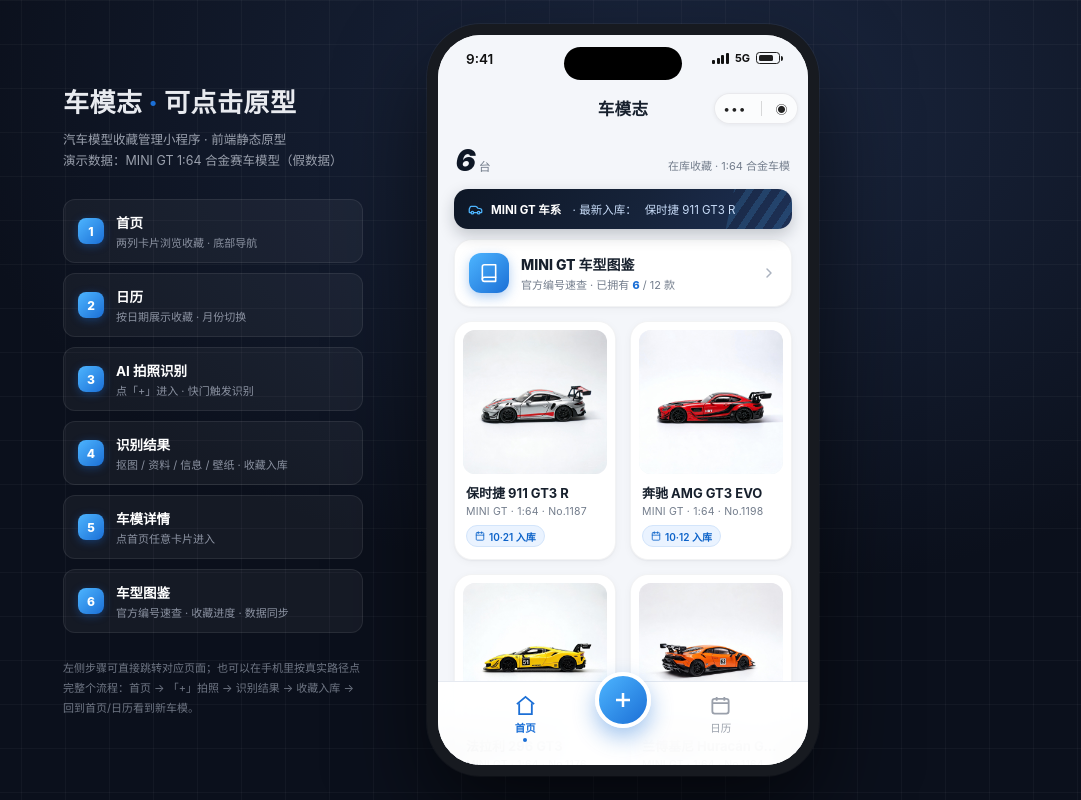
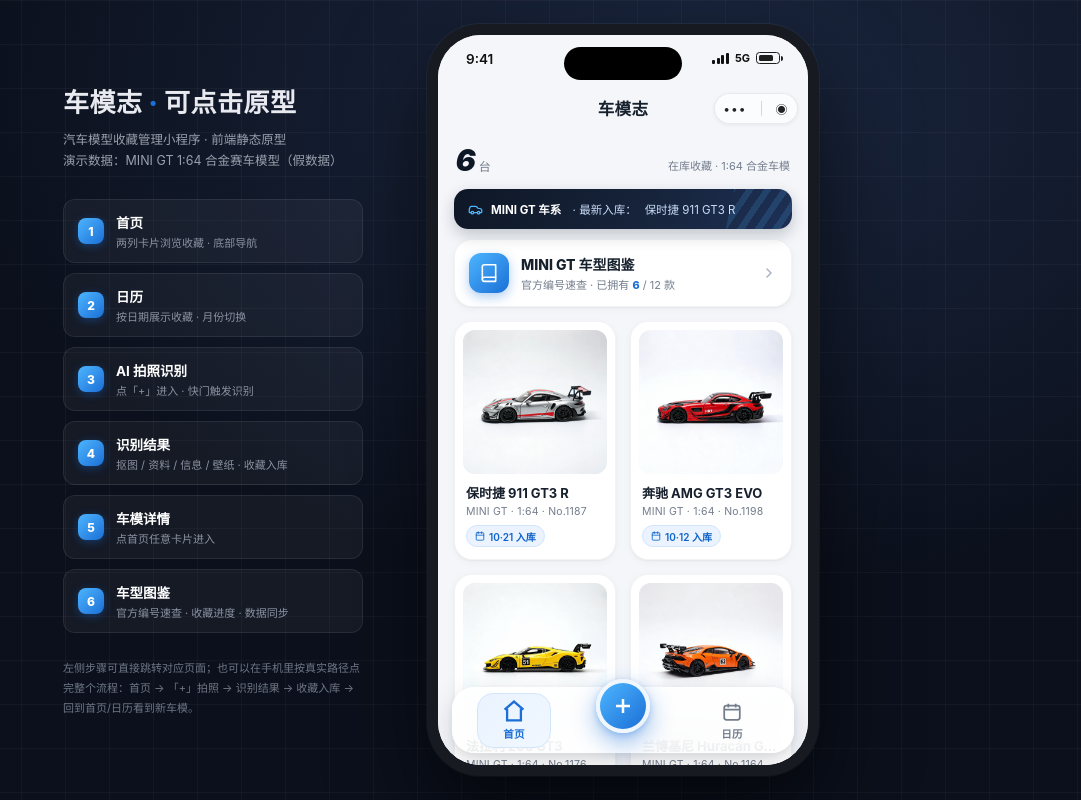
Before and after one commit to UncleLi-program/carmodiary, a plain HTML site: page index.html in a window 1280 px wide. Shown: the whole page, without its empty margins (199-1280 px from the left). Drawn offline with Linux system fonts and the light colour scheme.

Commit message:
重设计底部导航栏为悬浮岛式 Dock：胶囊弹性选中态、深色主题与小屏适配，路由接口不变

```diff
--- a/index.html
+++ b/index.html
@@ -324,29 +324,79 @@
     border:1px solid rgba(255,255,255,.28);border-radius:20px;padding:3px 10px;font-variant-numeric:tabular-nums}
   .d-body{padding:16px 16px 40px}
 
-  /* ============ 底部导航 ============ */
+  /* ============ 底部导航（悬浮岛式 Dock） ============ */
   .tabbar{
-    position:absolute;left:0;right:0;bottom:0;height:84px;z-index:400;
-    background:rgba(255,255,255,.92);backdrop-filter:blur(20px);
-    border-top:1px solid var(--line);display:flex;align-items:center;justify-content:space-around;
-    padding:0 34px 18px;transition:transform .3s;
+    position:absolute;left:14px;right:14px;
+    bottom:calc(12px + env(safe-area-inset-bottom,0px));
+    height:66px;z-index:400;border-radius:22px;
+    background:rgba(255,255,255,.86);
+    backdrop-filter:blur(24px) saturate(1.5);
+    -webkit-backdrop-filter:blur(24px) saturate(1.5);
+    border:1px solid rgba(255,255,255,.65);
+    box-shadow:0 12px 32px rgba(14,23,38,.14),0 2px 8px rgba(14,23,38,.07),
+               inset 0 1px 0 rgba(255,255,255,.85);
+    display:flex;align-items:center;justify-content:space-between;
+    padding:0 24px;
+    transition:transform .32s cubic-bezier(.32,.72,.36,1),opacity .28s;
   }
-  .tabbar.hide{transform:translateY(112%)}
-  .tab{width:74px;position:relative;display:flex;flex-direction:column;align-items:center;gap:3px;cursor:pointer;
-    font-size:10.5px;color:#9aa0ab;transition:color .15s}
-  .tab svg{width:23px;height:23px}
-  .tab.on{color:var(--blue);font-weight:700}
-  .tab.on::after{content:'';position:absolute;bottom:-7px;left:50%;transform:translateX(-50%);
-    width:4px;height:4px;border-radius:50%;background:var(--blue)}
+  .tabbar.hide{transform:translateY(150%);opacity:0;pointer-events:none}
+  .tab{
+    position:relative;min-width:74px;display:flex;flex-direction:column;align-items:center;gap:2px;
+    padding:7px 14px;border-radius:16px;cursor:pointer;-webkit-user-select:none;user-select:none;
+    font-size:10.5px;font-weight:600;letter-spacing:.3px;color:var(--sub);
+    transition:color .22s,transform .12s;
+  }
+  .tab:active{transform:scale(.92)}
+  /* 选中态：胶囊底衬以弹性曲线缩放浮现，替换旧的小圆点指示器 */
+  .tab::before{
+    content:'';position:absolute;inset:0;border-radius:16px;
+    background:linear-gradient(135deg,var(--tint),var(--tint-l));
+    border:1px solid var(--tint-b);
+    transform:scale(.55);opacity:0;
+    transition:transform .38s cubic-bezier(.34,1.56,.64,1),opacity .22s;
+  }
+  .tab .tb-ic{position:relative;z-index:1;display:flex;align-items:center;justify-content:center;
+    width:24px;height:24px;transition:transform .34s cubic-bezier(.34,1.56,.64,1)}
+  .tab svg{width:22px;height:22px;display:block;transition:stroke-width .25s}
+  .tab .tb-tx{position:relative;z-index:1}
+  .tab.on{color:var(--blue)}
+  .tab.on::before{transform:scale(1);opacity:1}
+  .tab.on .tb-ic{transform:translateY(-1px) scale(1.14)}
+  .tab.on svg{stroke-width:2.2}
   .plus-btn{
-    width:56px;height:56px;border-radius:50%;flex:none;cursor:pointer;margin-top:-30px;
+    width:54px;height:54px;border-radius:50%;flex:none;cursor:pointer;margin-top:-28px;
     background:linear-gradient(135deg,#4db5ff,var(--blue));
-    border:4px solid #fff;box-shadow:0 9px 22px rgba(27,111,214,.42);
-    display:flex;align-items:center;justify-content:center;transition:transform .15s,box-shadow .2s;
+    border:4px solid rgba(255,255,255,.92);
+    box-shadow:0 10px 24px rgba(27,111,214,.45),0 2px 6px rgba(27,111,214,.28);
+    display:flex;align-items:center;justify-content:center;
+    transition:transform .16s cubic-bezier(.34,1.56,.64,1),box-shadow .2s;
   }
-  .plus-btn:hover{box-shadow:0 11px 26px rgba(27,111,214,.5)}
-  .plus-btn:active{transform:scale(.92)}
+  .plus-btn:hover{box-shadow:0 12px 28px rgba(27,111,214,.52)}
+  .plus-btn:active{transform:scale(.88) rotate(90deg)}
   .plus-btn svg{width:24px;height:24px}
+
+  /* 深色系统主题：Dock 切换为深色玻璃，图标与选中底衬同步适配 */
+  @media (prefers-color-scheme:dark){
+    .tabbar{
+      background:rgba(22,28,42,.84);
+      border-color:rgba(255,255,255,.1);
+      box-shadow:0 14px 34px rgba(0,0,0,.5),0 2px 8px rgba(0,0,0,.35),
+                 inset 0 1px 0 rgba(255,255,255,.08);
+    }
+    .tab{color:#8a93a5}
+    .tab.on{color:#5ea7f5}
+    .tab::before{background:rgba(64,140,235,.16);border-color:rgba(94,167,245,.3)}
+    .plus-btn{border-color:rgba(22,28,42,.92)}
+  }
+  /* 小屏（Android 紧凑机型）：收缩 Dock 边距与 Tab 内距，避免挤压 */
+  @media (max-width:360px){
+    .tabbar{left:10px;right:10px;padding:0 14px}
+    .tab{min-width:66px;padding:7px 10px}
+  }
+  /* 减弱动态效果偏好：关闭弹性动效，保留可用性 */
+  @media (prefers-reduced-motion:reduce){
+    .tabbar,.tab,.tab::before,.tab .tb-ic,.tab svg,.plus-btn{transition:none}
+  }
 
   /* ============ 图鉴入口卡（首页） ============ */
   .h-entry{
@@ -650,18 +700,18 @@
 
     </div>
 
-    <!-- 底部导航：首页 / 日历 同一容器，中间 + -->
+    <!-- 底部导航：悬浮岛式 Dock，首页 / 日历 同一容器，中间 + -->
     <div class="tabbar" id="tabbar">
       <div class="tab on" id="tab-home" data-act="tab" data-tab="home">
-        <svg viewBox="0 0 24 24" fill="none" stroke="currentColor" stroke-width="1.9"><path d="M3 10.6 12 3l9 7.6"/><path d="M5.4 9.6V21h13.2V9.6"/></svg>
-        首页
+        <span class="tb-ic"><svg viewBox="0 0 24 24" fill="none" stroke="currentColor" stroke-width="1.9"><path d="M3 10.6 12 3l9 7.6"/><path d="M5.4 9.6V21h13.2V9.6"/></svg></span>
+        <span class="tb-tx">首页</span>
       </div>
       <div class="plus-btn" data-act="camera">
         <svg viewBox="0 0 24 24" fill="none" stroke="#fff" stroke-width="2.5"><path d="M12 5v14M5 12h14"/></svg>
       </div>
       <div class="tab" id="tab-calendar" data-act="tab" data-tab="calendar">
-        <svg viewBox="0 0 24 24" fill="none" stroke="currentColor" stroke-width="1.9"><rect x="3.5" y="5" width="17" height="15.5" rx="2.5"/><path d="M3.5 9.5h17M8 3v4M16 3v4"/></svg>
-        日历
+        <span class="tb-ic"><svg viewBox="0 0 24 24" fill="none" stroke="currentColor" stroke-width="1.9"><rect x="3.5" y="5" width="17" height="15.5" rx="2.5"/><path d="M3.5 9.5h17M8 3v4M16 3v4"/></svg></span>
+        <span class="tb-tx">日历</span>
       </div>
     </div>
 
```
Also changed, not shown: prototype.html (+72 -22 lines).
